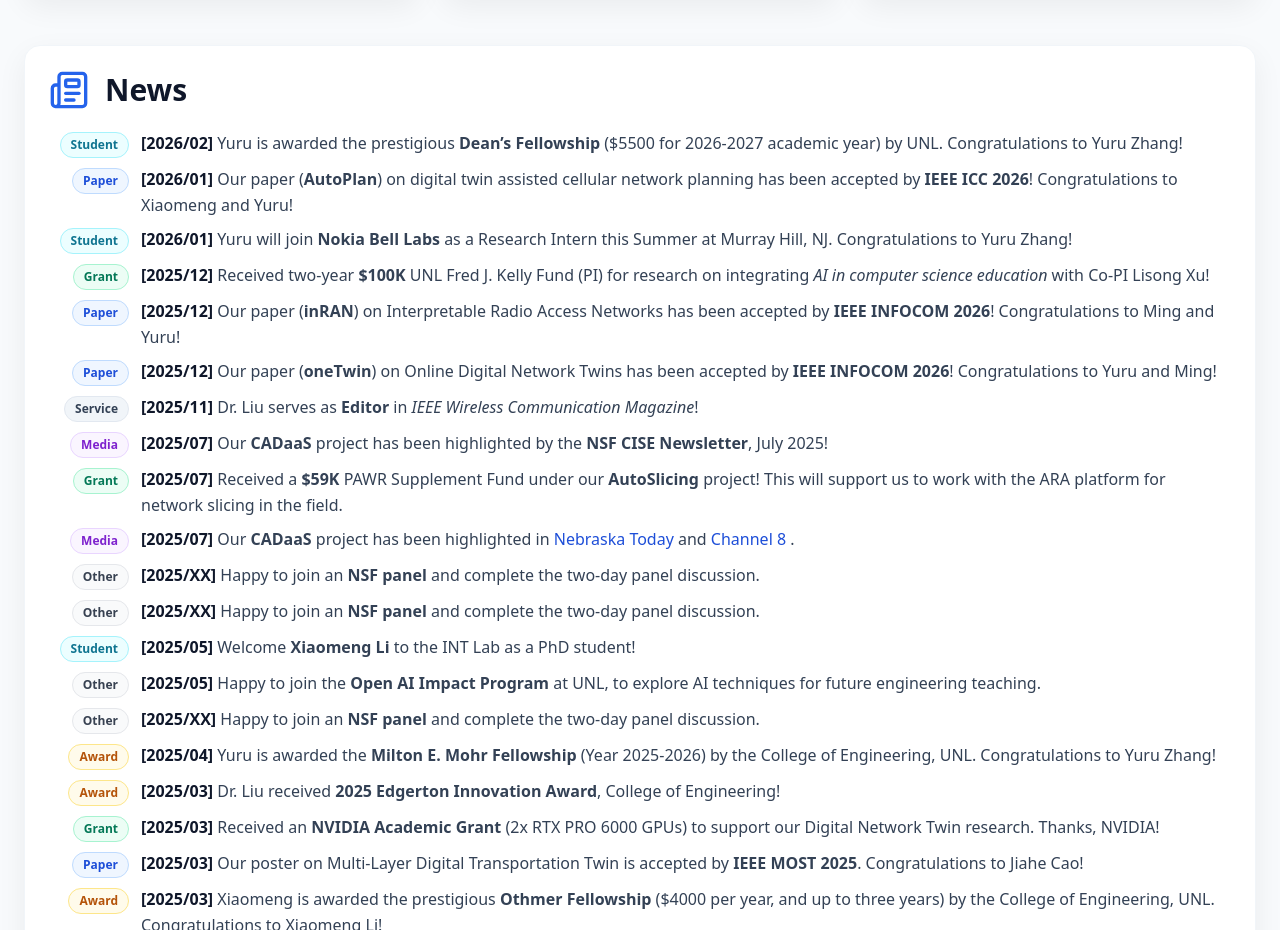
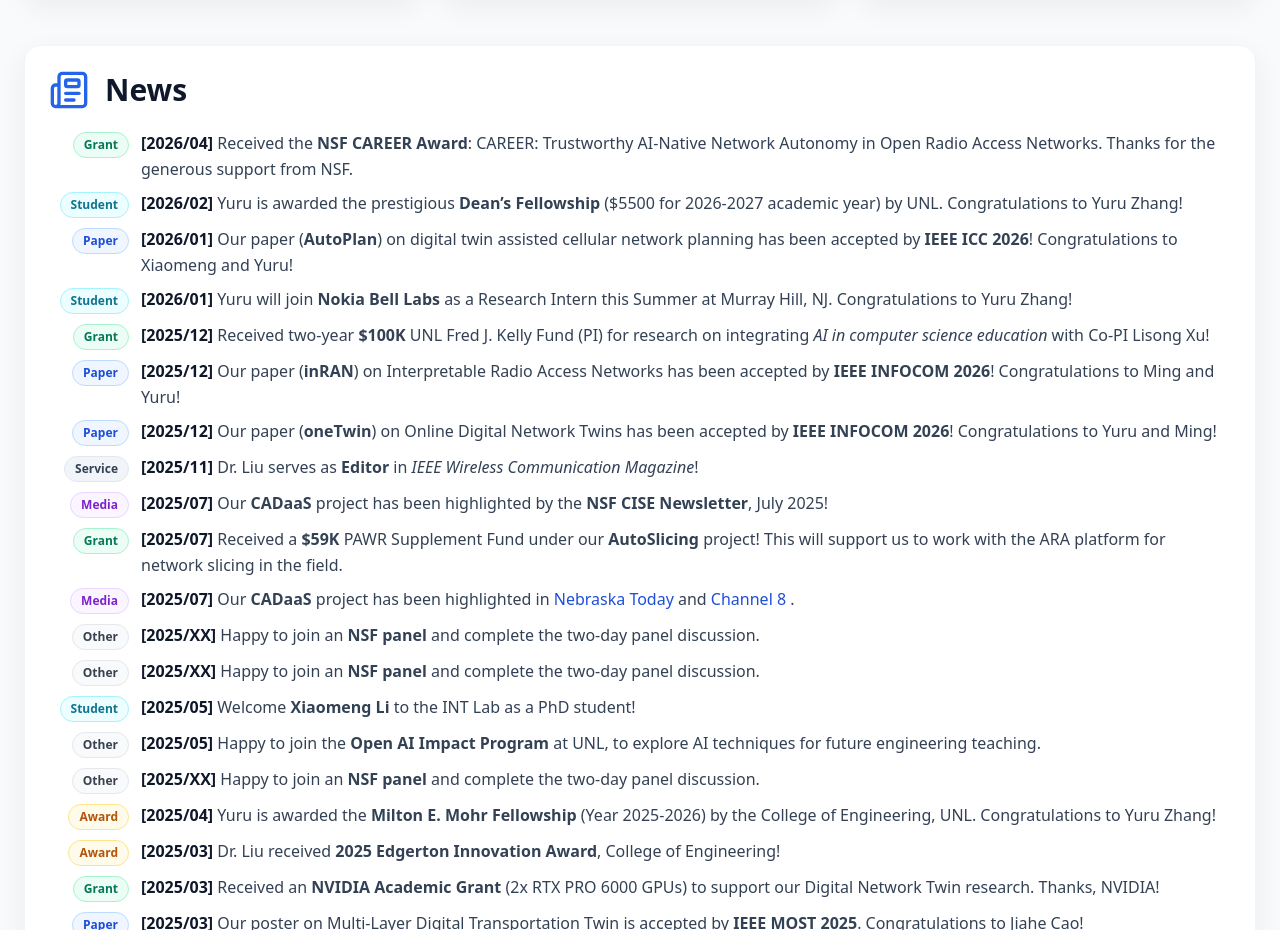
Before and after one commit to liuqiang12040913/liuqiang12040913.github.io, a Next.js app: page / in a window 1280 px wide. Shown: the part 1240-2170 px from the top of the page. Built offline with nearby package versions, Linux system fonts and the light colour scheme.

Commit message:
Add news entry for NSF CAREER Award

```diff
--- a/data/site.ts
+++ b/data/site.ts
@@ -37,6 +37,11 @@ export const site = {
   ] satisfies NavItem[],
 
   news: [
+    {
+      date: "[2026/04]",
+      tag: "Grant",
+      html: `Received the <strong>NSF CAREER Award</strong>: CAREER: Trustworthy AI-Native Network Autonomy in Open Radio Access Networks. Thanks for the generous support from NSF.`,
+    },
     {
       date: "[2026/02]",
       tag: "Student",
```
